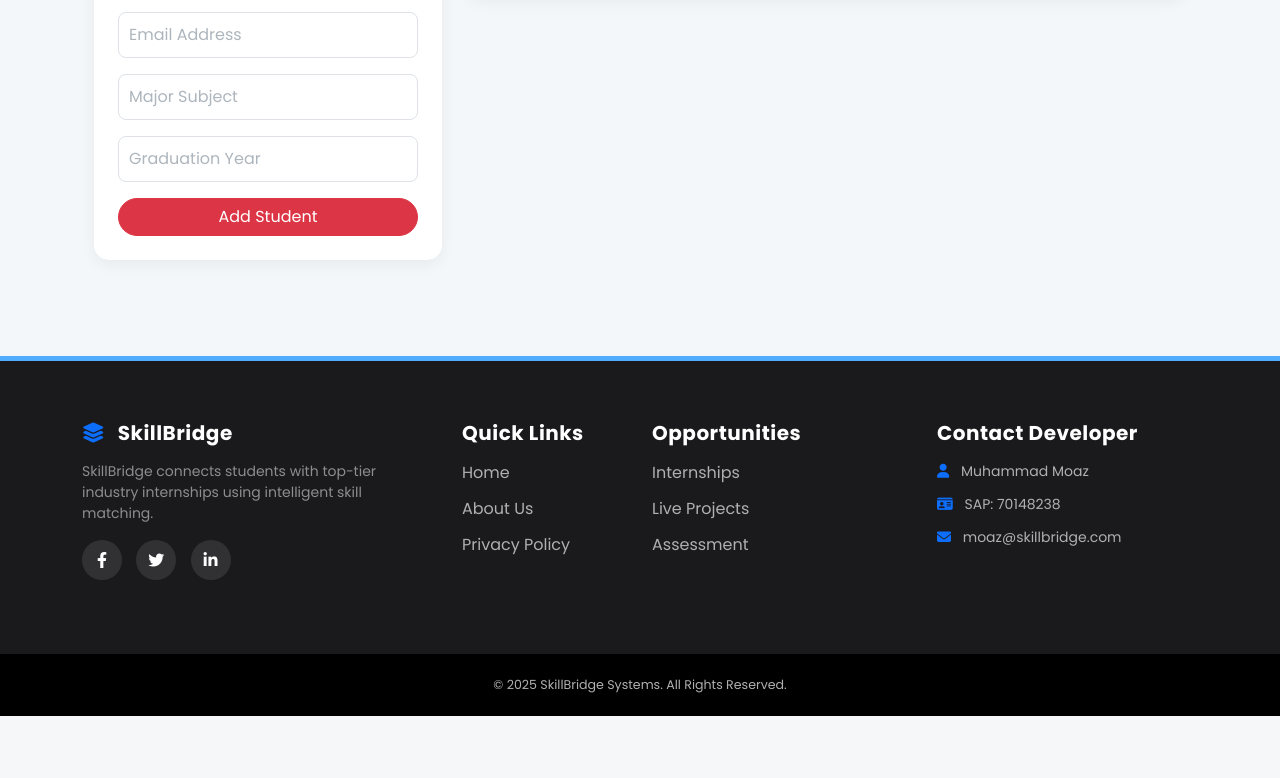
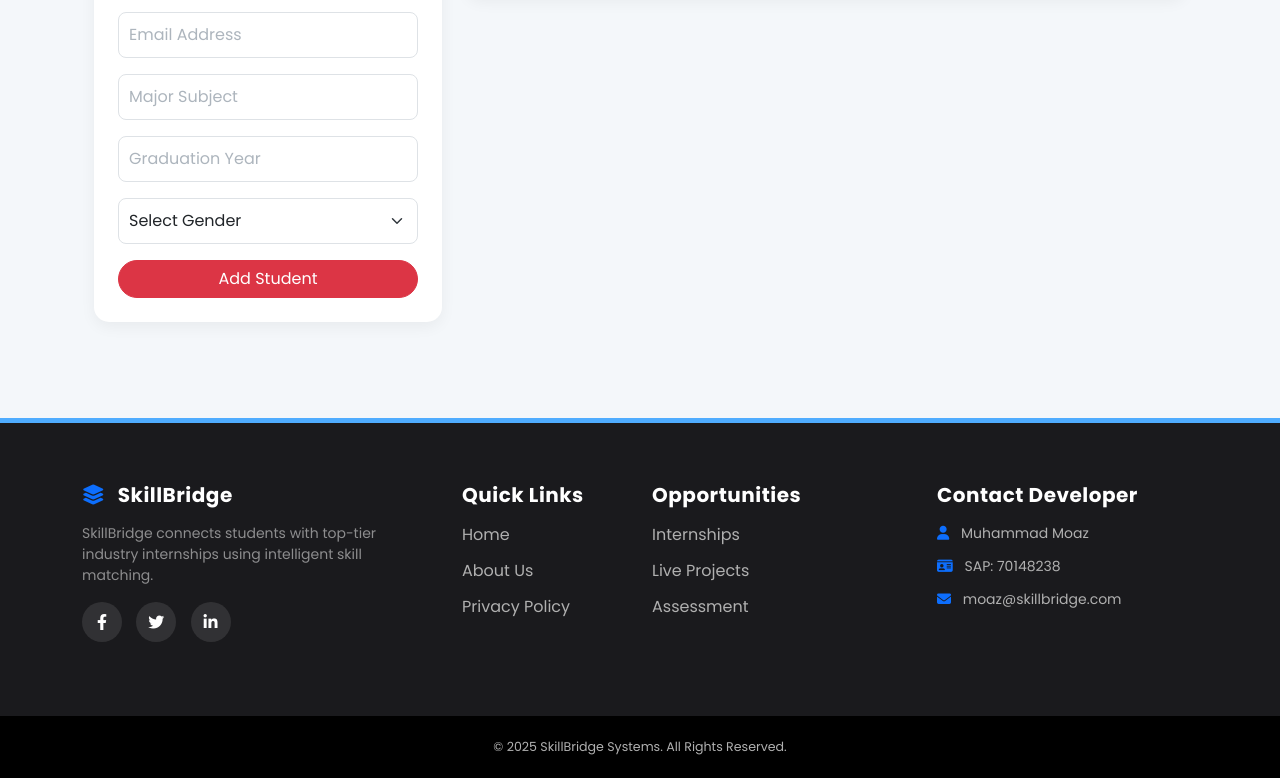
Before and after one commit to moaz38/SkillBridge, a Flask app: page /admin/dashboard in a window 1280 px wide, after a click on "Students". Shown: the part 429-1207 px from the top of the page. Before the commit the page ends 1145 px from the top, so only its background shows below. Run offline with Flask 2, Linux system fonts and the light colour scheme; the visitor is signed in with stand-in values (Sample User, id 1); data comes from the database, SQL or seed files in the repository.

Commit message:
Added gender feature completely

```diff
--- a/app.py
+++ b/app.py
@@ -34,6 +34,11 @@ def student_login():
             session['user_id'] = user['student_id']
             session['role'] = 'student'
             session['name'] = user['name']
+
+            # --- CHANGE 1: Gender bhi session mein save kiya ---
+            session['gender'] = user['gender']
+            # ---------------------------------------------------
+
             conn.close()
             return redirect(url_for('student_dashboard'))
         else:
@@ -48,16 +53,22 @@ def student_register():
         email = request.form['email']
         major = request.form['major']
         grad_year = request.form['graduation_year']
+
+        # --- CHANGE 2: Form se Gender liya ---
+        gender = request.form['gender']
+        # -------------------------------------
+
         conn = get_db()
         cursor = conn.cursor()
         try:
-            cursor.execute("INSERT INTO STUDENT (name, email, major, graduation_year) VALUES (%s, %s, %s, %s)",
-                           (name, email, major, grad_year))
+            # --- CHANGE 3: Query mein gender add kiya ---
+            cursor.execute("INSERT INTO STUDENT (name, email, major, graduation_year, gender) VALUES (%s, %s, %s, %s, %s)",
+                           (name, email, major, grad_year, gender))
             conn.commit()
             flash('Registration Successful! Login Now.', 'success')
             return redirect(url_for('student_login'))
-        except:
-            flash('Email already exists!', 'danger')
+        except Exception as e:
+            flash(f'Error: {str(e)}', 'danger')
         finally:
             conn.close()
     return render_template('register.html')
@@ -225,8 +236,6 @@ def admin_dashboard():
 
     conn.close()
 
-    # --- HERE WAS THE MISTAKE, FIXED NOW ---
-    # Changed 'admin/dashboard.html' -> 'admin_dashboard.html'
     return render_template('admin_dashboard.html',
                            companies=companies,
                            internships=internships,
@@ -297,12 +306,15 @@ def add_student_admin():
     conn = get_db()
     cursor = conn.cursor()
     try:
-        cursor.execute("INSERT INTO STUDENT (name, email, major, graduation_year) VALUES (%s, %s, %s, %s)",
-                       (request.form['name'], request.form['email'], request.form['major'], request.form['grad_year']))
+        # --- CHANGE 4: Admin form se bhi gender liya ---
+        gender = request.form['gender']
+        # --- CHANGE 5: Query mein gender add kiya ---
+        cursor.execute("INSERT INTO STUDENT (name, email, major, graduation_year, gender) VALUES (%s, %s, %s, %s, %s)",
+                       (request.form['name'], request.form['email'], request.form['major'], request.form['grad_year'], gender))
         conn.commit()
         flash('Student Added Successfully!', 'success')
-    except:
-        flash('Error! Email already exists.', 'danger')
+    except Exception as e:
+        flash(f'Error: {str(e)}', 'danger')
     conn.close()
     return redirect(url_for('admin_dashboard', tab='students'))
 
--- a/templates/admin_dashboard.html
+++ b/templates/admin_dashboard.html
@@ -389,6 +389,12 @@
                             <input type="email" name="email" class="form-control mb-3" placeholder="Email Address" required>
                             <input type="text" name="major" class="form-control mb-3" placeholder="Major Subject" required>
                             <input type="number" name="grad_year" class="form-control mb-3" placeholder="Graduation Year" required>
+
+                            <select name="gender" class="form-select mb-3" required>
+                                <option value="" disabled selected>Select Gender</option>
+                                <option value="Male">Male</option>
+                                <option value="Female">Female</option>
+                            </select>
                             <button class="btn btn-danger text-white w-100 rounded-pill">Add Student</button>
                         </form>
                     </div>
```
Also changed, not shown: templates/register.html (+11 -0 lines).
